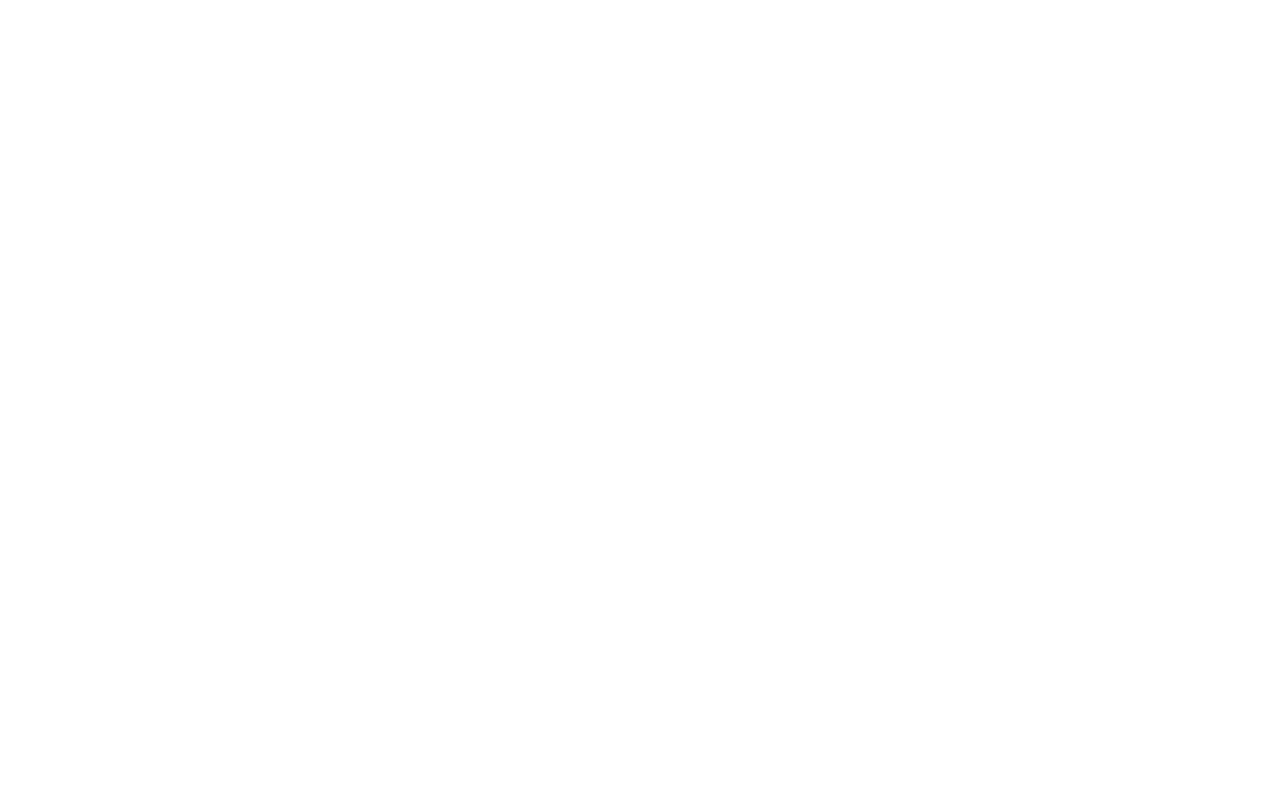
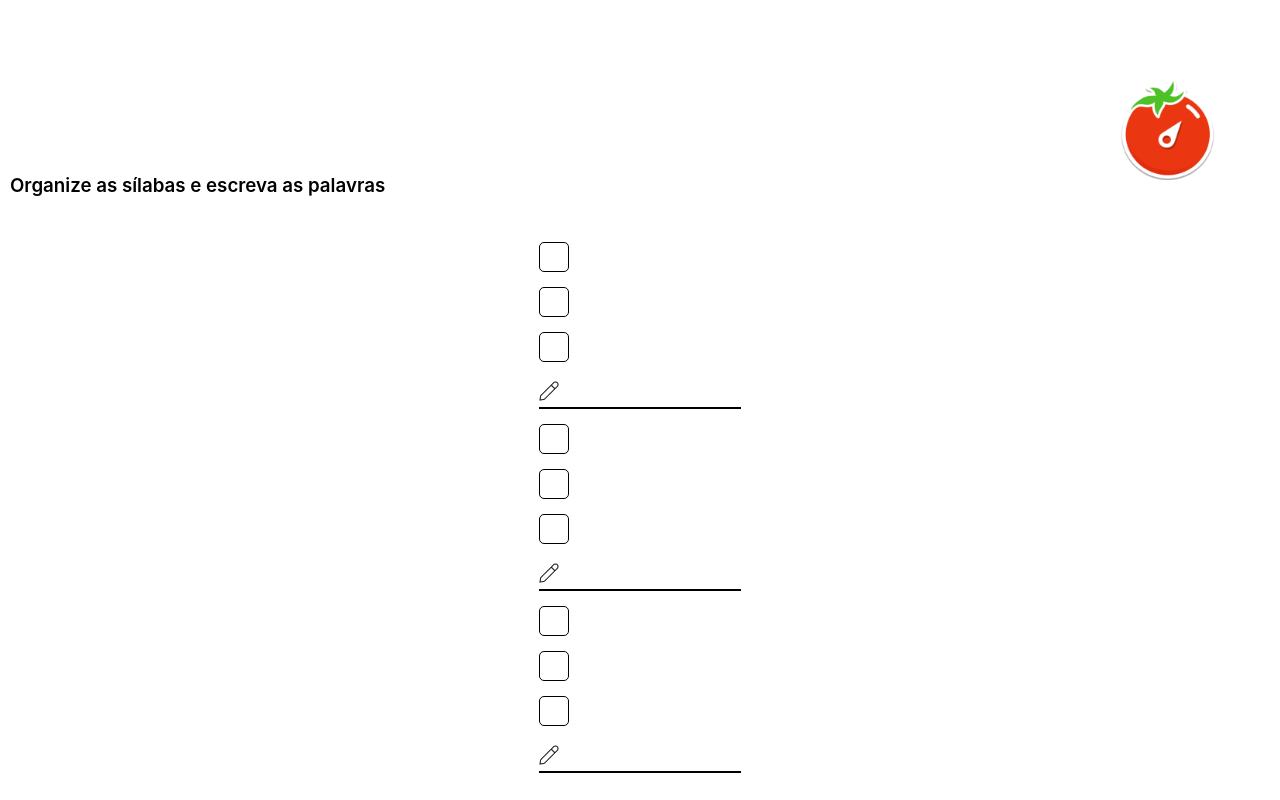
Before and after one commit to aviiamelia/TDAH-HACKA, a React (Create React App) app: page /portu in a window 1280 px wide. Built offline with nearby package versions, Linux system fonts and the light colour scheme.

Commit message:
page Portu

```diff
--- /dev/null
+++ b/src/components/PortuPage/index.jsx
@@ -0,0 +1,51 @@
+import pomodoro from "../../assets/pomodoro.png";
+import lapis from "../../assets/lapis.png";
+import {
+  Container,
+  Image,
+  Image2,
+  ProblemContainer,
+  SquareContainer,
+  Squares, Lines
+} from "./styles";
+import {
+  UserContainer,
+  Picture,
+  UserName,
+} from "../../components/SubjectSelect/styles";
+import { useCharacters } from "../../Providers/Characters";
+function PortuContainer() {
+  const { user, avatar } = useCharacters();
+  const silabas = [
+    ["RU", "CO", "JA"],
+    ["RI", "LA", "GO"],
+    ["CA", "TU", "NO"]
+  ];
+  return (
+    <Container>
+      <UserContainer>
+        <Picture characterImage={avatar} />
+        <UserName>{user}</UserName>
+      </UserContainer>
+      <ProblemContainer>
+        <h3>Organize as sílabas e escreva as palavras</h3>
+      </ProblemContainer>
+      <SquareContainer>
+      <div>
+        {[1, 2, 3].map((number, silabas) => (
+          <>
+            <Squares>{}</Squares>
+            <Squares>{}</Squares>
+            <Squares>{}</Squares>
+            <Image2 src={lapis}/>
+            <Lines/>
+          </>
+        ))}
+      </div>
+      </SquareContainer>
+      <Image src={pomodoro} />
+    </Container>
+  );
+}
+
+export default PortuContainer;
--- /dev/null
+++ b/src/components/PortuPage/styles.js
@@ -0,0 +1,59 @@
+import styled from "styled-components";
+
+export const Container = styled.div`
+  display: flex;
+  flex-direction: column;
+  min-height: 100vh;
+  background-color: white;
+  position: relative;
+`;
+
+export const Image = styled.img`
+  position: absolute;
+  height: 100px;
+  width: 100px;
+  right: 5%;
+  top: 10%;
+`;
+
+export const Image2 = styled.img`
+  height: 20px;
+  width: 20px;
+`;
+
+export const ProblemContainer = styled.div`
+  margin-top: 100px;
+  h3 {
+    font-weight: 600;
+    margin-left: 10px;
+    color: black;
+    width: 400px;
+    height: 50px;
+  }
+`;
+export const SquareContainer = styled.div`
+  display: flex;
+  flex-direction: row;
+  margin: 0 auto;
+  max-width: 300px
+  color: black;
+  font-size: 25px;
+`;
+
+export const Squares = styled.div`
+  flex: 1;
+  border: 1px solid black;
+  width: 28px;
+  height: 28px;
+  margin-right: 15px;
+  margin-bottom: 15px;
+  border-radius: 5px;
+`;
+
+export const Lines = styled.div`
+  border: 1px solid black;
+
+  width: 200px;
+
+  margin-bottom: 15px;
+`;
--- a/src/components/SubjectSelect/index.jsx
+++ b/src/components/SubjectSelect/index.jsx
@@ -32,8 +32,8 @@
         <UserName>{user}</UserName>
       </UserContainer>
       <SubjectsContainer>
-        {images.map((card) => (
-          <CardSubject onClick={() => history.push(`/${card.path}`)}>
+        {images.map((card, index ) => (
+          <CardSubject key={index} onClick={() => history.push(`/${card.path}`)}>
             <ImageSubject src={card.image} />
             <Subject>{card.subject}</Subject>
           </CardSubject>
--- a/src/index.css
+++ b/src/index.css
@@ -10,4 +10,5 @@
 code {
   font-family: source-code-pro, Menlo, Monaco, Consolas, 'Courier New',
     monospace;
+
 }
--- a/src/routes/index.jsx
+++ b/src/routes/index.jsx
@@ -4,6 +4,7 @@
 import CharacterSelect from "../components/CharacterSelect";
 import SubjectSelector from "../components/SubjectSelect/index";
 import MathContainer from "../components/MathPage/index";
+import PortuContainer from "../components/PortuPage/index";
 
 const Routes = () => {
   return (
@@ -23,6 +24,10 @@
       <Route path="/math">
         <MathContainer />
       </Route>
+      <Route path="/portu">
+        <PortuContainer />
+      </Route>
+
     </Switch>
   );
 };
```
Also changed, not shown: src/assets/lapis.png (added).
